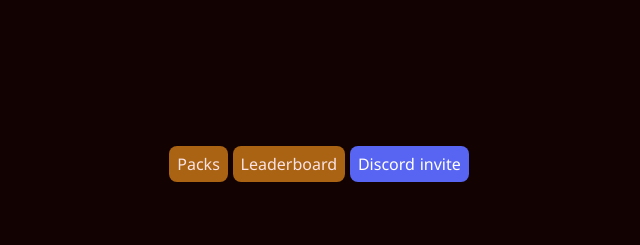
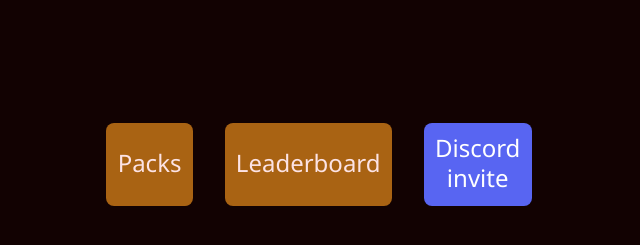
Before and after one commit to MesterMan03/Bedlessbot, a website with bundled scripts: page src/dashboard/public/index.html in a window 1280 px wide. Shown: the part 385-630 px from the top of the page, without its empty margins (321-961 px from the left). Built offline with nearby package versions, Linux system fonts and the light colour scheme; what @elysiajs/eden would draw is missing.

Commit message:
please for the love of god just work

```diff
--- a/src/dashboard/public/styles/index.css
+++ b/src/dashboard/public/styles/index.css
@@ -24,13 +24,18 @@
     background-color: var(--accent);
     color: var(--text);
     text-decoration: none;
-    padding: 0.5rem;
+    padding: 0.7rem;
     border-radius: 0.5rem;
     border: none;
-    font-size: 1rem;
+    font-size: 1.5rem;
     margin: 0;
     cursor: pointer;
     transition: filter 0.25s;
+    text-align: center;
+    /* Align text vertically in the center  */
+    display: flex;
+    align-items: center;
+    justify-content: center;
 
     &:hover {
         filter: brightness(125%);
@@ -43,5 +48,9 @@
 }
 
 main {
+    display: flex;
+    flex-direction: row;
+    justify-content: center;
+    gap: 2rem;
     max-width: min(100%, 400px);
 }
```
Also changed, not shown: src/dashboard/index.ts (+3 -10 lines).
